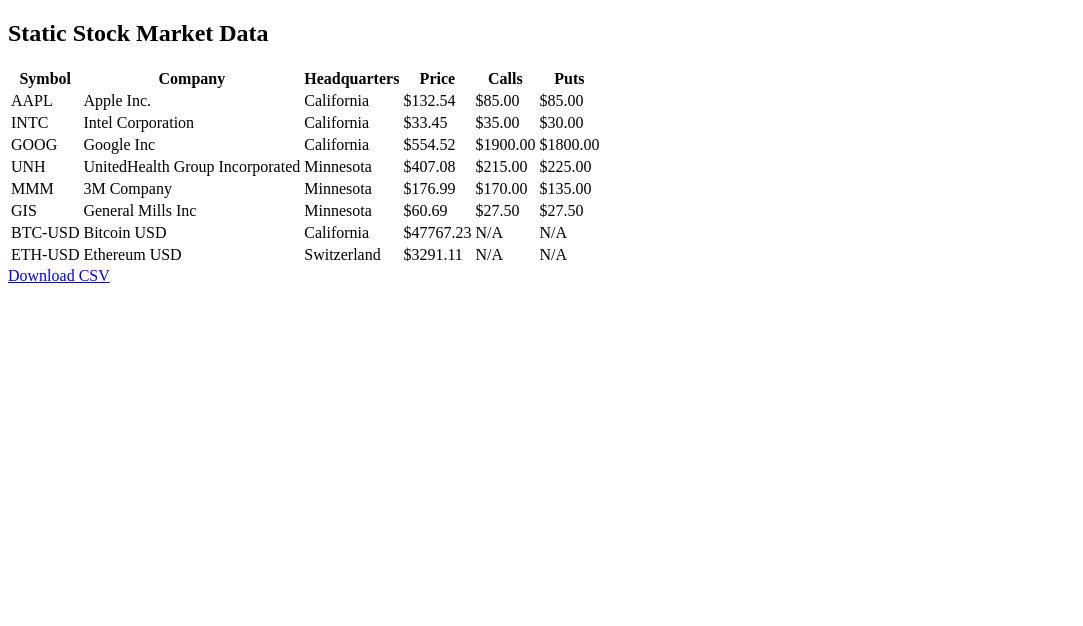
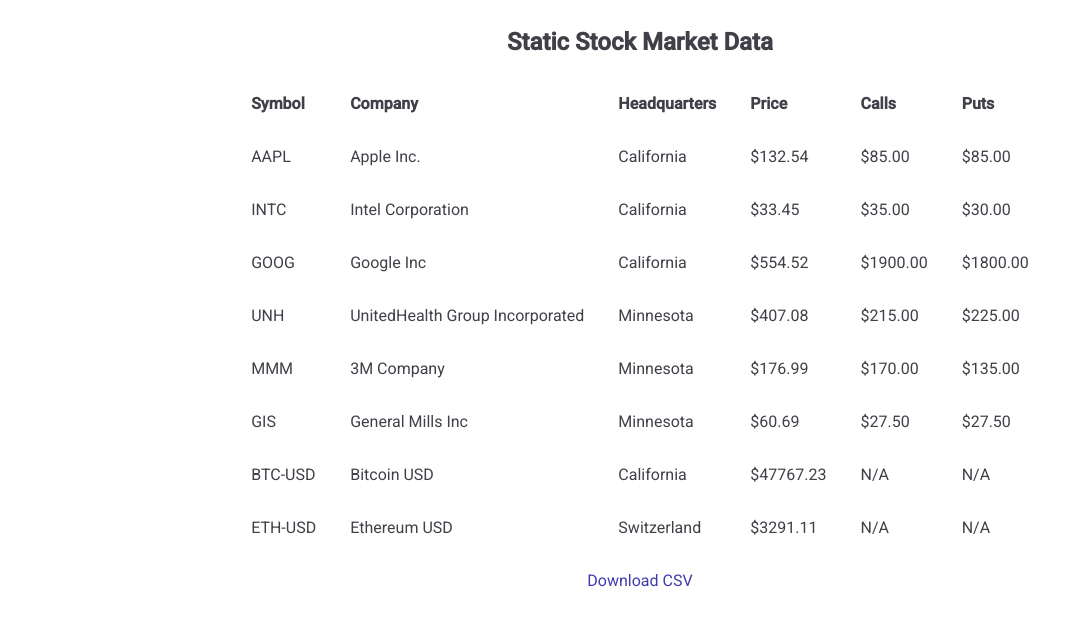
Before and after one commit to marissakremers/StockDataProject, a plain HTML site: page index.html in a window 1280 px wide. Shown: the whole page, without its empty margins (0-1083 px from the left). Drawn offline with Linux system fonts and the light colour scheme.

Commit message:
Styling changes

```diff
--- a/app.js
+++ b/app.js
@@ -1,4 +1,4 @@
-var stockData = [
+let stockData = [
     {
         Symbol: "AAPL",
         Company: "Apple Inc.",
@@ -23,7 +23,6 @@ var stockData = [
         Calls: "$1900.00",
         Puts: "$1800.00"
     },
-    // Additions to stock data
     {
         Symbol: "UNH",
         Company: "UnitedHealth Group Incorporated",
@@ -66,48 +65,41 @@ var stockData = [
     }
 ];
 
+//Create thead element and header row
 function generateTableHead(table, data) {
-let thead = table.createTHead();
-let row = thead.insertRow();
+    let thead = table.createTHead(); //create thead element
+    let row = thead.insertRow(); //inserts a new tr element (for header)
     for (let key of data) {
-let th = document.createElement("th");
-let text = document.createTextNode(key);
+        let th = document.createElement("th"); //create th element from data keys
+        let text = document.createTextNode(key); //populate th
         th.appendChild(text);
         row.appendChild(th);
     }
 }
 
+//Populate table with actual data from stockData
 function generateTable(table, data) {
+    //for each data entry
     for (let element of data) {
-let row = table.insertRow();
+        let row = table.insertRow(); //insert new tr element (for data)
+        //for each key in a particular data entry
         for (key in element) {
-  let cell = row.insertCell();
-  let text = document.createTextNode(element[key]);
+            let cell = row.insertCell(); //insert new td
+            let text = document.createTextNode(element[key]); //add text (node)
             cell.appendChild(text);
         }
     }
 }
 
-let table = document.querySelector("table");
-let data = Object.keys(stockData[0]);
-generateTableHead(table, data); //create headings for table
-generateTable(table, stockData); //populate with data from stockData var
+//Converts data to CSV (comma-delimited format)
+function convertArrayOfObjectsToCSV(args) {
+    let result, ctr, keys, columnDelimiter, lineDelimiter, data;
 
+    data = args.data || null;
+    if (data == null || !data.length) { return null; }
 
-
-
-
-
-
-// GIVEN CODE
-function convertArrayOfObjectsToCSV(args) {
-    var result, ctr, keys, columnDelimiter, lineDelimiter, data;
-
-    data = args.data || null;         if (data == null || !data.length) {
-        return null;
-    }
-
-    columnDelimiter = args.columnDelimiter || ',';         lineDelimiter = args.lineDelimiter || '\n';
+    columnDelimiter = args.columnDelimiter || ',';
+    lineDelimiter = args.lineDelimiter || '\n';
 
     keys = Object.keys(data[0]);
 
@@ -118,7 +110,7 @@ function convertArrayOfObjectsToCSV(args) {
     data.forEach(function(item) {
         ctr = 0;
         keys.forEach(function(key) {
-            if (ctr > 0) result += columnDelimiter;
+            if (ctr > 0) { result += columnDelimiter; }
 
             result += item[key];
             ctr++;
@@ -129,19 +121,31 @@ function convertArrayOfObjectsToCSV(args) {
     return result;
 }
 
+//Takes a filename and downloads
 function downloadCSV(args) {
-    var data, filename, link;
+    let data, filename, link;
 
-    var csv = convertArrayOfObjectsToCSV({             data: stockData
-    });
-    if (csv == null) return;
+    let csv = convertArrayOfObjectsToCSV({ data: stockData });
+    if (csv == null) return; //error-handling
 
     filename = args.filename || 'export.csv';
 
+    //Regular expression pattern and assertion to match string
+    //(^ to match beginning) + (\ to indicate next character is not special)
     if (!csv.match(/^data:text\/csv/i)) {
         csv = 'data:text/csv;charset=utf-8,' + csv;
     }
     data = encodeURI(csv);
 
-    link = document.createElement('a');         link.setAttribute('href', data);         link.setAttribute('download', filename);
-    link.click();     }
+    link = document.createElement('a');
+    link.setAttribute('href', data);
+    link.setAttribute('download', filename);
+    link.click();
+}
+
+
+
+let table = document.querySelector("table"); //Select the table element
+let data = Object.keys(stockData[0]); //Get keys for stock data ("Symbol", "Company", ...)
+generateTableHead(table, data); //create headings for table
+generateTable(table, stockData); //populate with actual data from stockData
--- a/index.html
+++ b/index.html
@@ -5,13 +5,24 @@
     <meta http-equiv="X-UA-Compatible" content="IE=edge">
     <meta name="viewport" content="width=device-width, initial-scale=1.0">
     <title>Stock Data</title>
+
+    <!-- Google Fonts -->
+    <link rel="preconnect" href="https://fonts.googleapis.com">
+    <link rel="preconnect" href="https://fonts.gstatic.com" crossorigin>
+    <link href="https://fonts.googleapis.com/css2?family=Roboto:wght@100;400;500&display=swap" rel="stylesheet">
+    <!-- Stylesheet -->
+    <link rel="stylesheet" href="styles.css">
 </head>
+
 <body>
-    <h2>Static Stock Market Data</h2>
-    <table>
-        <!-- This is where stock data will go  -->
-    </table>
-    <a href='#' onclick='downloadCSV({ filename: "stock-data.csv" });'>Download CSV</a>
+    <section>
+
+        <h1>Static Stock Market Data</h1>
+        <table>
+            <!-- This is where stock data will go  -->
+        </table>
+        <a id="CSV-download" href='#' onclick='downloadCSV({ filename: "stock-data.csv" });'>Download CSV</a>
+    </section>
 
     <script src="app.js"></script>
 </body>
--- /dev/null
+++ b/styles.css
@@ -0,0 +1,55 @@
+/* If want to stay centered in screen */
+body {
+    font-family: 'Roboto', sans-serif;
+    color: rgb(64, 64, 73);
+}
+section {
+    display: flex;
+    flex-direction: column;
+    align-items: center;
+
+}
+th, td {
+    padding: 1em;
+    text-align: left;
+}
+#CSV-download {
+    color: rgb(66, 59, 172);
+    text-decoration: none;
+    padding: 1em;
+}
+#CSV-download:hover {
+    color: rgb(108, 97, 255);
+}
+
+
+
+
+/* If want it to grow with page */
+/* body {
+    font-family: 'Roboto', sans-serif;
+    color: rgb(64, 64, 73);
+}
+section {
+    display: flex;
+    flex-direction: column;
+    justify-content: center;
+}
+#CSV-download, h1 {
+    display: flex;
+    justify-content: center;
+}
+th, td {
+    padding: 1em;
+    text-align: left;
+    flex: 1
+}
+#CSV-download {
+    color: rgb(66, 59, 172);
+    text-decoration: none;
+    padding: 1em;
+
+}
+#CSV-download:hover {
+    color: rgb(108, 97, 255);
+} */
```
Lines whose indentation alone changed are shown as unchanged.
